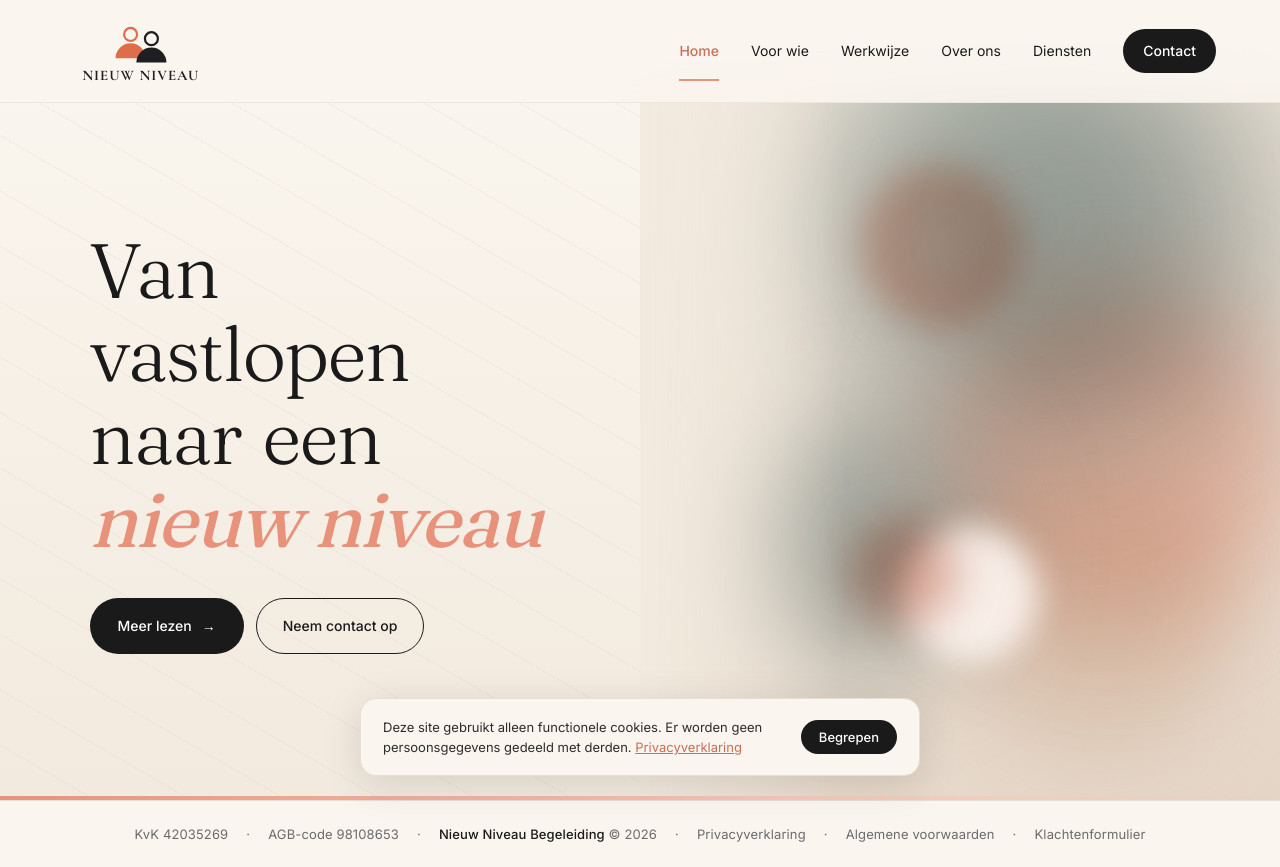
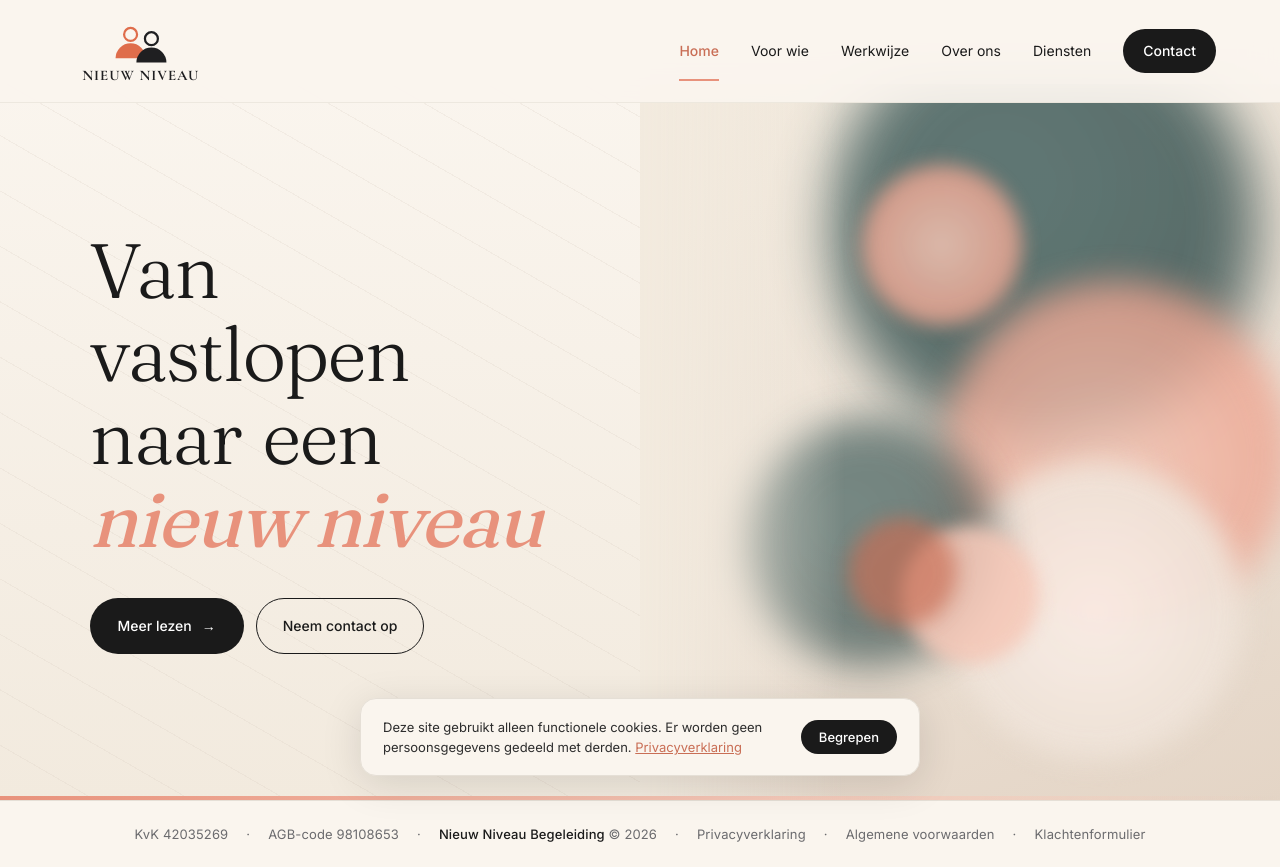
Before and after one commit to BramLuijben/Nieuw-Niveau-, a Next.js app: page / in a window 1280 px wide. Built offline with nearby package versions, Linux system fonts and the light colour scheme; no server answers.

Commit message:
fix bollen zichtbaarheid, verbeter foutmelding contactformulier

```diff
--- a/src/app/Home.module.css
+++ b/src/app/Home.module.css
@@ -131,9 +131,8 @@
   border-radius: 50%;
   background: radial-gradient(circle at 40% 40%, var(--teal-licht), var(--teal));
   top: -8%; right: 5%;
-  filter: blur(80px);
-  opacity: 0.45;
-  mix-blend-mode: multiply;
+  filter: blur(28px);
+  opacity: 0.72;
   animation: float1 12s ease-in-out infinite alternate;
 }
 
@@ -144,64 +143,60 @@
   border-radius: 50%;
   background: radial-gradient(circle at 45% 55%, var(--zalm-licht), var(--zalm));
   top: 25%; right: -5%;
-  filter: blur(55px);
-  opacity: 0.65;
-  mix-blend-mode: multiply;
+  filter: blur(18px);
+  opacity: 0.80;
   animation: float2 10s ease-in-out infinite alternate;
   animation-delay: -2s;
 }
 
-/* Bol 3 — middel, creme, bottom-right */
+/* Bol 3 — middel, creme-donker, bottom-right */
 .blob3 {
   position: absolute;
   width: 280px; height: 280px;
   border-radius: 50%;
-  background: radial-gradient(circle at 50% 50%, var(--creme-donker), var(--zalm-heel-licht));
+  background: radial-gradient(circle at 50% 50%, var(--zalm-heel-licht), var(--creme-donker));
   bottom: 5%; right: 8%;
-  filter: blur(35px);
-  opacity: 0.85;
-  mix-blend-mode: multiply;
+  filter: blur(12px);
+  opacity: 0.90;
   animation: float3 14s ease-in-out infinite alternate;
   animation-delay: -4s;
 }
 
-/* Bol 4 — middel, teal-donker, midden-links */
+/* Bol 4 — middel, teal, midden */
 .blob4 {
   position: absolute;
   width: 240px; height: 240px;
   border-radius: 50%;
   background: radial-gradient(circle at 40% 40%, #2a4f4f, #1a3535);
   top: 45%; right: 44%;
-  filter: blur(50px);
-  opacity: 0.35;
-  mix-blend-mode: multiply;
+  filter: blur(20px);
+  opacity: 0.60;
   animation: float4 9s ease-in-out infinite alternate;
   animation-delay: -1s;
 }
 
-/* Bol 5 — klein, salmon-licht, top-links */
+/* Bol 5 — klein, salmon, top-links */
 .blob5 {
   position: absolute;
   width: 170px; height: 170px;
   border-radius: 50%;
   background: radial-gradient(circle at 50% 50%, var(--zalm-licht), var(--zalm));
   top: 12%; right: 42%;
-  filter: blur(20px);
-  opacity: 0.7;
-  mix-blend-mode: multiply;
+  filter: blur(10px);
+  opacity: 0.82;
   animation: float5 8s ease-in-out infinite alternate;
   animation-delay: -3s;
 }
 
-/* Bol 6 — klein, cream-licht, bottom-links */
+/* Bol 6 — klein, warm accent */
 .blob6 {
   position: absolute;
   width: 130px; height: 130px;
   border-radius: 50%;
-  background: var(--zalm-cream);
+  background: var(--zalm-licht);
   bottom: 22%; right: 37%;
-  filter: blur(15px);
-  opacity: 0.9;
+  filter: blur(8px);
+  opacity: 0.88;
   animation: float6 11s ease-in-out infinite alternate;
   animation-delay: -5s;
 }
@@ -213,9 +208,8 @@
   border-radius: 50%;
   background: var(--zalm-donker);
   top: 60%; right: 51%;
-  filter: blur(22px);
-  opacity: 0.5;
-  mix-blend-mode: multiply;
+  filter: blur(10px);
+  opacity: 0.68;
   animation: float7 7s ease-in-out infinite alternate;
   animation-delay: -6s;
 }
@@ -225,11 +219,11 @@
   .heroBlobScene { min-height: 300px; }
   .homeText      { padding: 40px 5vw; }
 
-  .blob1 { width: 260px; height: 260px; }
-  .blob2 { width: 220px; height: 220px; }
-  .blob3 { width: 180px; height: 180px; }
-  .blob4 { width: 160px; height: 160px; }
-  .blob5 { width: 110px; height: 110px; }
-  .blob6 { width:  90px; height:  90px; }
-  .blob7 { width:  80px; height:  80px; }
+  .blob1 { width: 260px; height: 260px; filter: blur(18px); }
+  .blob2 { width: 220px; height: 220px; filter: blur(12px); }
+  .blob3 { width: 180px; height: 180px; filter: blur(8px);  }
+  .blob4 { width: 160px; height: 160px; filter: blur(14px); }
+  .blob5 { width: 110px; height: 110px; filter: blur(6px);  }
+  .blob6 { width:  90px; height:  90px; filter: blur(5px);  }
+  .blob7 { width:  80px; height:  80px; filter: blur(6px);  }
 }
```
Also changed, not shown: src/app/contact/ContactContent.tsx (+10 -2 lines).
